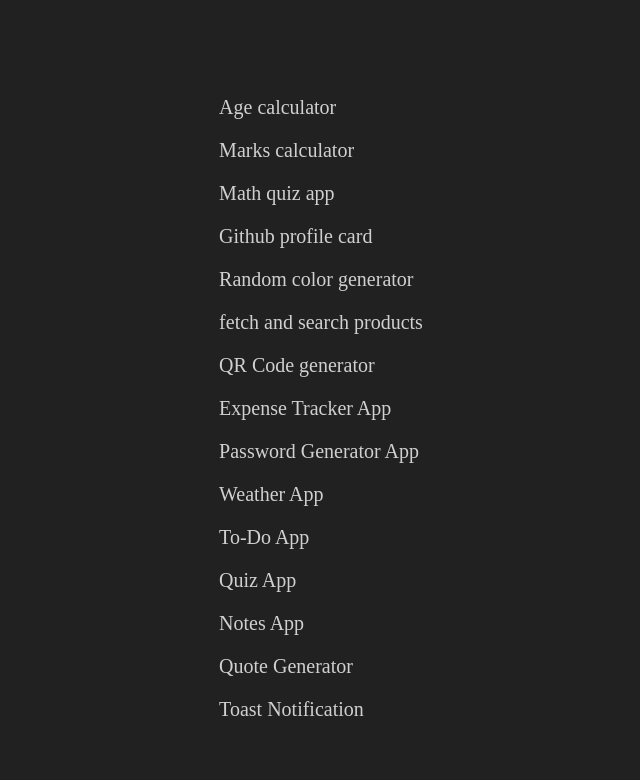
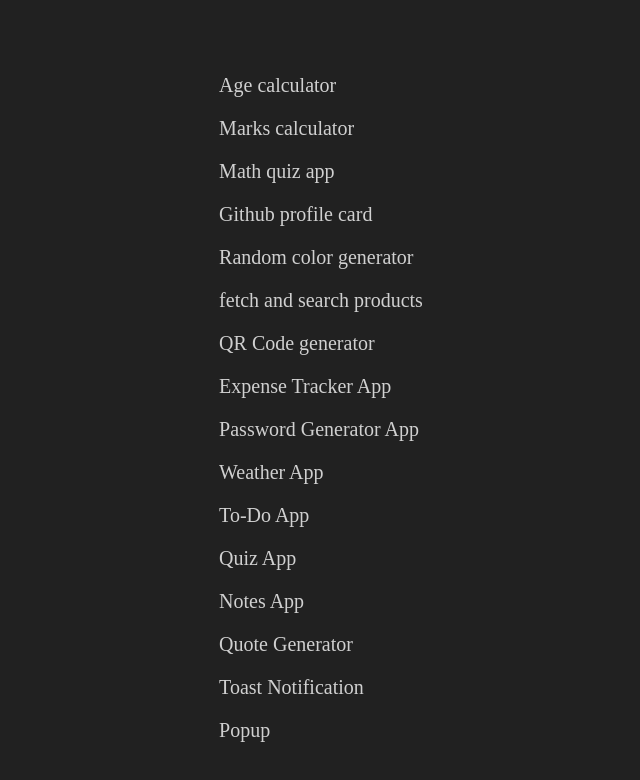
Before and after one commit to amanprasad2707/javascript-projects, a plain HTML site: page index.html in a window 1280 px wide. Shown: the whole page, without its empty margins (319-959 px from the left). Drawn offline with Linux system fonts and the light colour scheme.

Commit message:
link popup

```diff
--- a/index.html
+++ b/index.html
@@ -46,6 +46,7 @@
     <a href="Notes App/index.html">Notes App</a>
     <a href="Quote Generator/index.html">Quote Generator</a>
     <a href="Toast Notification/index.html">Toast Notification</a>
+    <a href="Popup/index.html">Popup</a>
   </div>
 </body>
 
```
